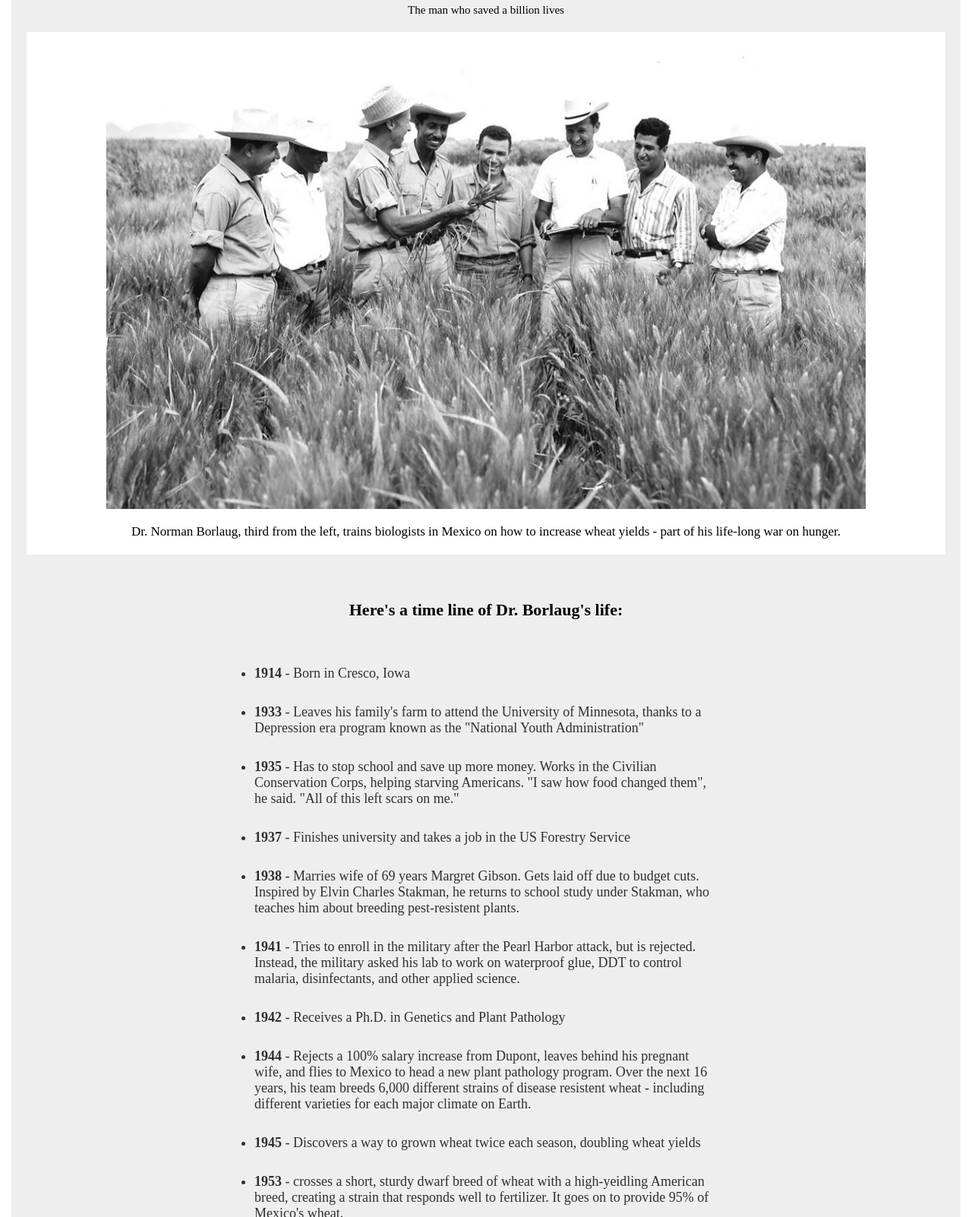
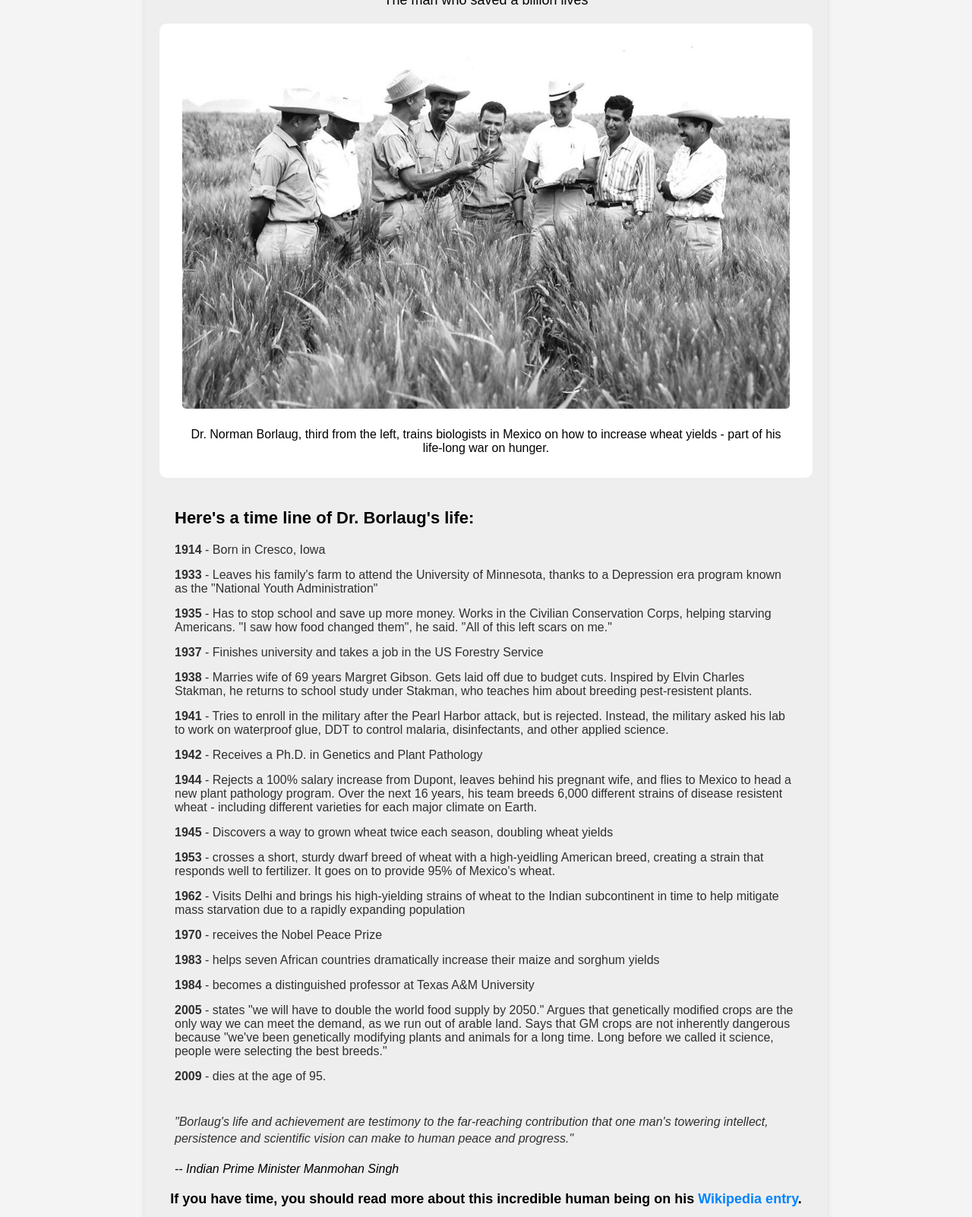
Before and after one commit to SinghJi2002/Tribute_Website, a plain HTML site: page index.html in a window 1280 px wide. Shown: the part 117-1719 px from the top of the page at 76% size. Drawn offline with Linux system fonts and the light colour scheme.

Commit message:
first commit

```diff
--- a/styles.css
+++ b/styles.css
@@ -1,71 +1,129 @@
-*{
+/* Reset default margin and padding */
+* {
     margin: 0;
     padding: 0;
+    box-sizing: border-box;
 }
-.main{
+
+body {
+    font-family: Arial, sans-serif;
+    background-color: #f4f4f4;
+}
+
+.main {
     text-align: center;
     padding: 30px 15px;
 }
-.content-div{
+
+.content-div {
     background-color: #eee;
     padding: 20px;
+    max-width: 900px;
+    margin: 0 auto;
+    border-radius: 10px;
+    box-shadow: 0px 4px 6px rgba(0, 0, 0, 0.1);
 }
-.img-div{
+
+.img-div {
     text-align: center;
     padding: 20px;
     background-color: white;
+    border-radius: 10px;
 }
-.title{
-    font-size: 45px;
+
+.title {
+    font-size: 36px;
     font-weight: 700;
+    margin-bottom: 15px;
+}
+
+.subtitle {
+    font-size: 18px;
     margin-bottom: 20px;
 }
-.subtitle{
-    font-size: 15px;
+
+.image {
+    width: 100%;
+    max-width: 800px;
+    height: auto;
+    border-radius: 5px;
+    margin-bottom: 15px;
+}
+
+.img-caption {
+    font-size: 16px;
+    padding: 10px;
+}
+
+.header {
+    margin-top: 40px;
     margin-bottom: 20px;
-}
-.image{
-    width: 1000px;
-    margin-bottom: 20px;
-}
-.img-caption{
-    font-size: 17px;
-}
-.header{
-    margin-top: 60px;
-    margin-bottom: 60px;
     font-size: 22px;
     font-weight: 700;
-    text-align: center;
 }
-.tribute-info{
-    padding: 0px 300px;
+
+.tribute-info {
+    padding: 0 20px;
     text-align: left;
 }
-.tribute-info li{
+
+.tribute-info ul {
+    list-style-type: none;
+}
+
+.tribute-info li {
     opacity: 0.8;
-    font-size: 18px;
-    margin-bottom: 30px;
+    font-size: 16px;
+    margin-bottom: 15px;
 }
-.tribute-info li span{
-    font-weight: 700;
+
+.tribute-info li span {
+    font-weight: bold;
 }
-.footer{
-    margin-top: 60px;
-    font-size: 18px;
+
+.footer {
+    margin-top: 40px;
+    font-size: 16px;
     line-height: 22px;
     opacity: 0.8;
     font-style: italic;
     margin-bottom: 20px;
 }
-.footer-2{
+
+.footer-2 {
     font-style: italic;
+    font-size: 16px;
 }
-.tribute-end{
-    margin-top: 30px;
-    font-size: 20px;
+
+.tribute-end {
+    margin-top: 20px;
+    font-size: 18px;
     font-weight: 700;
 }
-.tribute-end a{
+
+.tribute-end a {
     color: rgb(0, 132, 255);
+    text-decoration: none;
 }
+
+/* Responsive Styles */
+@media (max-width: 768px) {
+    .title {
+        font-size: 28px;
+    }
+    .subtitle {
+        font-size: 16px;
+    }
+    .image {
+        max-width: 100%;
+    }
+    .tribute-info {
+        padding: 0 10px;
+    }
+    .tribute-info li {
+        font-size: 14px;
+    }
+    .footer, .footer-2, .tribute-end {
+        font-size: 14px;
+    }
+}
```
